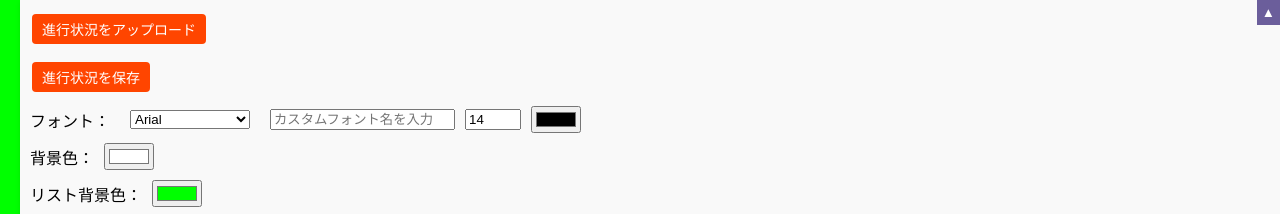
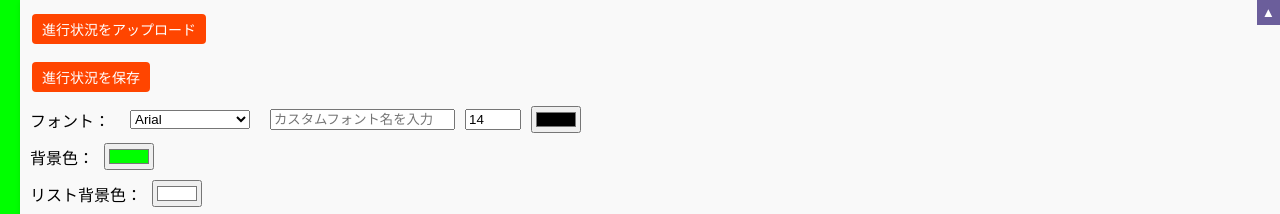
Before and after one commit to maxcofe/BiomeTracker, a plain HTML site: page index.html in a window 1280 px wide. Shown: the top 214 px of the page. Drawn offline with Linux system fonts and the light colour scheme.

Commit message:
カラーピッカーのデフォルト値が間違っていたので修正

```diff
--- a/index.html
+++ b/index.html
@@ -36,11 +36,11 @@
     </div>
     <div class="color-and-size">
       <span>背景色：</span>
-      <input type="color" id="colorPicker" class="color-picker" value="#FFFFFF">
+      <input type="color" id="colorPicker" class="color-picker" value="#00FF00">
     </div>
     <div class="color-and-size">
       <span>リスト背景色：</span>
-      <input type="color" id="taskListColorPicker" class="color-picker" value="#00FF00">
+      <input type="color" id="taskListColorPicker" class="color-picker" value="#FFFFFF">
     </div>
   </div>
   <div class="boxed-section serch-section">
```
